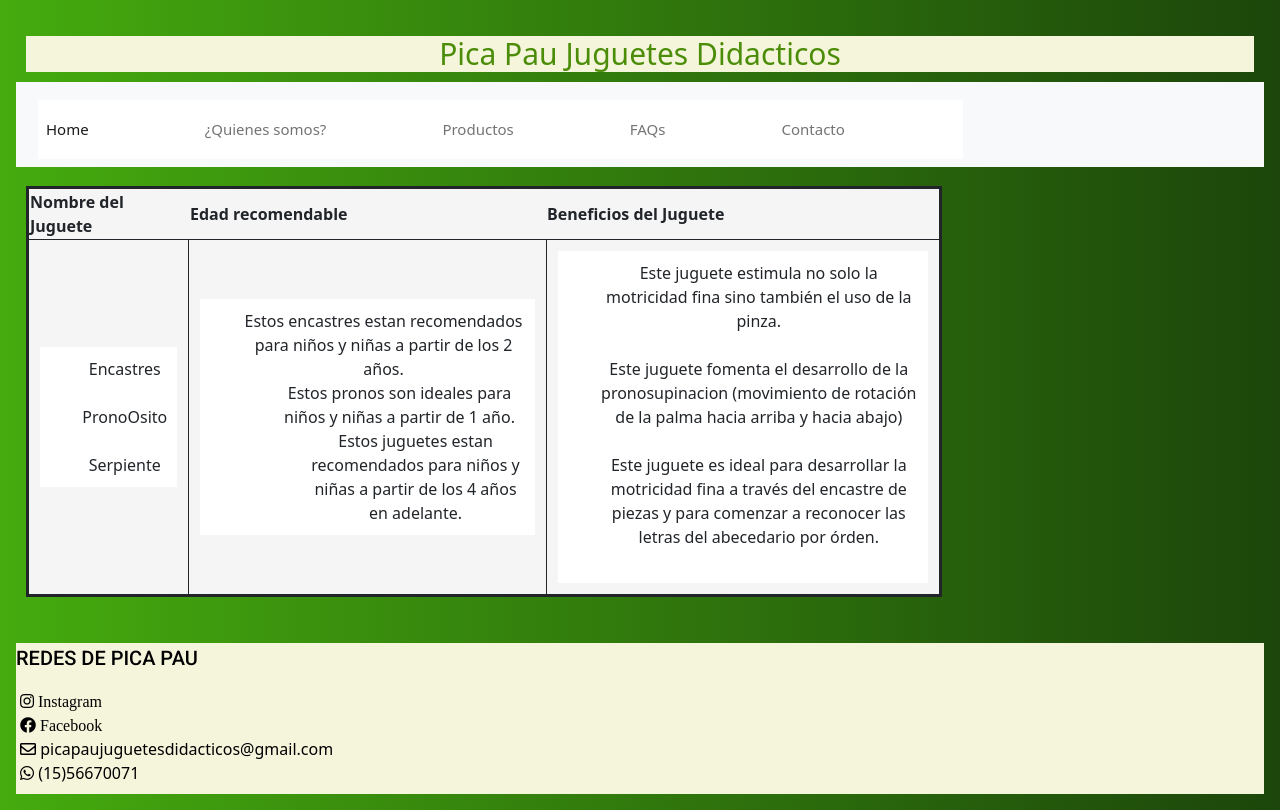
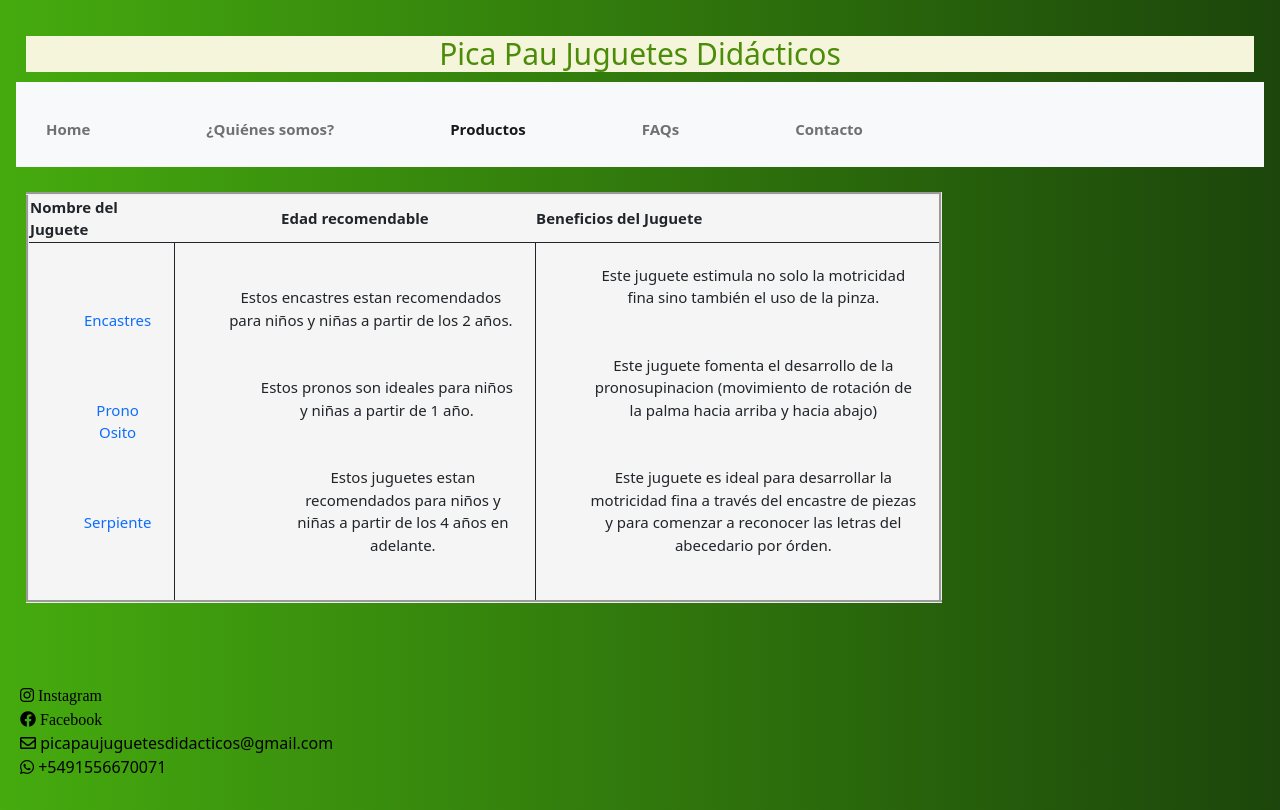
Before and after one commit to facundomartinod/ProyectoCoder, a website: page productos.html in a window 1280 px wide. Drawn offline with nearby package versions, Linux system fonts and the light colour scheme.

Commit message:
Más cambios

```diff
--- a/productos.html
+++ b/productos.html
@@ -15,7 +15,7 @@
 </head>
 <body>
         <header>
-            <h1 class="title fondoTexto">Pica Pau Juguetes Didacticos</h1>
+            <h1 class="title fondoTexto">Pica Pau Juguetes Didácticos</h1>
             <nav class="navbar navbar-expand-lg navbar-light bg-light">
               <div class="container-fluid">
                 <button class="navbar-toggler" type="button" data-bs-toggle="collapse" data-bs-target="#navbarSupportedContent" aria-controls="navbarSupportedContent" aria-expanded="false" aria-label="Toggle navigation">
@@ -24,19 +24,19 @@
                 <div class="collapse navbar-collapse" id="navbarSupportedContent">
                   <ul class="navbar-nav me-auto mb-2 mb-lg-0">
                     <li class="nav-item">
-                      <a class="nav-link active" aria-current="page" href="index.html">Home</a>
+                      <a class="nav-link visited" aria-current="page" href="index.html">Home</a>
                     </li>
                     <li class="nav-item">
-                      <a class="nav-link" href="quienesomos.html">¿Quienes somos?</a>
+                      <a class="nav-link visited" href="quienesomos.html">¿Quiénes somos?</a>
                     </li>
                     <li class="nav-item">
-                      <a class="nav-link" href="productos.html">Productos</a>
+                      <a class="nav-link active" href="productos.html">Productos</a>
                     </li>
                     <li class="nav-item">
-                      <a class="nav-link" href="faqs.html">FAQs</a>
+                      <a class="nav-link visited" href="faqs.html">FAQs</a>
                     </li>
                     <li class="nav-item">
-                      <a class="nav-link" href="contacto.html">Contacto</a>
+                      <a class="nav-link visited" href="contacto.html">Contacto</a>
                     </li>
                   </ul>
                 </div>
@@ -45,25 +45,31 @@
             </header>
     <!-- tablas -->
     <section>
-    <table cellpading="5" cellspacing="10" style="width: 100%;" >
+    <table cellpading="5" cellspacing="15" style="width: 100%;" >
         <tr>
             <th>Nombre del Juguete</th>
-            <th>Edad recomendable</th>
+            <th class="centro">Edad recomendable</th>
             <th>Beneficios del Juguete</th>
         </tr>
         <td>
             <ul>
-               <ol>Encastres</ol>
+               <a href="https://www.instagram.com/p/CAGwrRkpaj_/" target="_blank"><ol>Encastres</ol></a>
                <br>
-               <ol>PronoOsito</ol>
                <br>
-               <ol>Serpiente</ol>
+               <a href="https://www.instagram.com/p/CG0YdCpjeWw/" target="_blank"><ol>Prono Osito</ol></a>
+               <br>
+               <br>
+               <a href="https://www.instagram.com/p/CCt1PKujYBz/" target="_blank"><ol>Serpiente</ol></a>
         </td>
          <td>
             <ul>
                <ol>Estos encastres estan recomendados para niños y niñas a partir de los 2 años.</li>
                <br>
+               <br>
+               <br>
                <ol>Estos pronos son ideales para niños y niñas a partir de 1 año.</li>
+               <br>
+               <br>
                <br>
                <ol>Estos juguetes estan recomendados para niños y niñas a partir de los 4 años en adelante. </li>
             </ul>
@@ -72,7 +78,9 @@
             <ul>
                <ol>Este juguete estimula no solo la motricidad fina sino también el uso de la pinza.</ol>
                <br>
+               <br>
                <ol>Este juguete fomenta el desarrollo de la pronosupinacion (movimiento de rotación de la palma hacia arriba y hacia abajo)</ol>
+               <br>
                <br>
                <ol>Este juguete es ideal para desarrollar la motricidad fina a través del encastre de piezas y para comenzar a reconocer las letras del abecedario por órden.</ol>
                <br>
@@ -81,11 +89,10 @@
     </table>
     </section>
     <footer>
-      <p class="font-weight-bold text-uppercase"> REDES DE PICA PAU </p>
       <a href="https://www.instagram.com/picapau.juguetesdidacticos/" target="_blank" class="text-reset"><i class="fab fa-instagram"> Instagram</i></a><br>
       <a href="https://www.facebook.com/PicaPauJuguetes" target="_blank" class="text-reset"><i class="fab fa-facebook"> Facebook</i></a><br>
       <a href="#" class="text-reset"><i class="far fa-envelope"></i> picapaujuguetesdidacticos@gmail.com</a><br>
-      <a href="#" class="text-reset"><i class="fab fa-whatsapp"></i> (15)56670071</a>
+      <a href="#" class="text-reset"><i class="fab fa-whatsapp"></i> +5491556670071</a>
 </footer>
     <script src="https://cdn.jsdelivr.net/npm/bootstrap@5.0.0/dist/js/bootstrap.bundle.min.js" integrity="sha384-p34f1UUtsS3wqzfto5wAAmdvj+osOnFyQFpp4Ua3gs/ZVWx6oOypYoCJhGGScy+8" crossorigin="anonymous"></script>
 </body>
--- a/scss/_footer.scss
+++ b/scss/_footer.scss
@@ -1,7 +1,8 @@
 // Footer //
 footer{
     color:black;
-    background-color: beige;
+    background-color: linear-gradient(90deg, rgba(6,10,35,1) 0%, rgba(69,171,14,1) 0%, rgba(28,70,11,1) 100%, rgba(0,255,6,1) 100%, rgba(0,36,10,1) 100%, rgba(66,173,25,1) 100%);
+    padding: 0px;
     grid-area: footer;
 
 }
--- a/scss/_generales.scss
+++ b/scss/_generales.scss
@@ -16,6 +16,9 @@ p {
     font-size: 20px;
     font-family: 'Roboto', sans-serif;
 }
+.centro{
+    text-align: center;
+}
 .border{
     border-style: solid 1px;
 }
@@ -28,7 +31,7 @@ a {
 }
 form {
     width: 450px;
-    margin: auto;
+    margin: 0px;
     background: rgba(0,0,0,0.4);
     padding: 10px 20px;
     box-sizing: border-box;
--- a/scss/_listas.scss
+++ b/scss/_listas.scss
@@ -1,7 +1,7 @@
 // TABLAS LISTAS//
 ul{
     list-style: none;
-    background:white;
+    text-align: center;
     padding: 10px;
     margin: 10px;
 }
@@ -13,12 +13,14 @@ li {
     color: black;
  }
 
- ul li a:hover{
-     color:white;
-     background-color:green;
+ ul li a:link{
+     font-weight: bold;
  }
  table {
     border: 3px solid;
+    width: 10vh;
+    height: 100vh;
+    border: groove;
 }
 th {
     background-color: whitesmoke;
--- a/scss/_mediaQ.scss
+++ b/scss/_mediaQ.scss
@@ -6,6 +6,10 @@
         background:  linear-gradient(90deg, rgba(6,10,35,1) 0%, rgba(69,171,14,1) 0%, rgba(28,70,11,1) 100%, rgba(0,255,6,1) 100%, rgba(0,36,10,1) 100%, rgba(66,173,25,1) 100%);
         margin-top: 10px;
         height: 100vh; width: auto;
+    }
+    footer{
+        margin-top: 10px;
+        padding: 0px;
     }
 @media only screen and (min-width: 768px){
 body{
@@ -24,6 +28,16 @@ body{
     grid-template-columns: 100%;
     grid-template-rows: auto;}
 }
+footer{
+    margin-top: 10px;
+    padding: 0px;
+}
+table {
+    width:10vh ;
+    height: 10vh;
+    font-size: 15px;
+}
+
 @media only screen and (min-width: 1024px){
     body{
         display: grid;
@@ -42,6 +56,10 @@ body{
         grid-template-columns: 75% 25%;
         grid-template-rows: auto;
     }
+    footer{
+        margin-top: 10px;
+        padding: 0px;
+    }
 }
 
 //ESTE DEFINE EL ESPACIO ENTRE LOS LINKS DE NAVEGACION PARA PANTALLAS GRANDES
```
Also changed, not shown: contacto.html (+10 -11 lines), faqs.html (+10 -10 lines), index.html (+8 -10 lines), quienesomos.html (+7 -8 lines), css/style.css.
